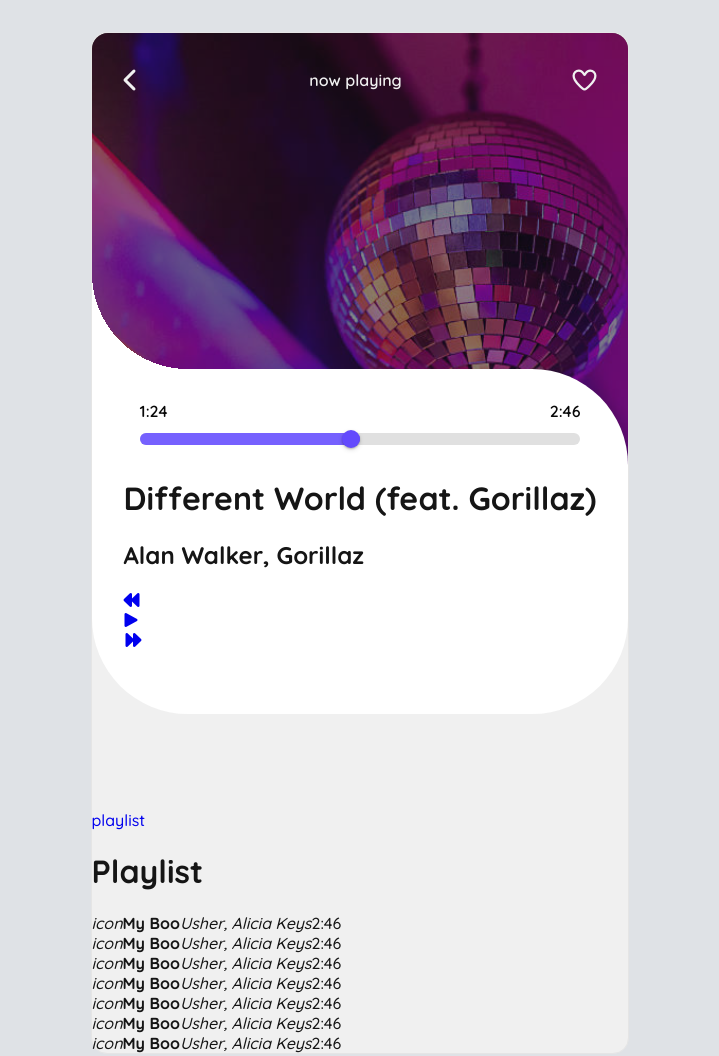
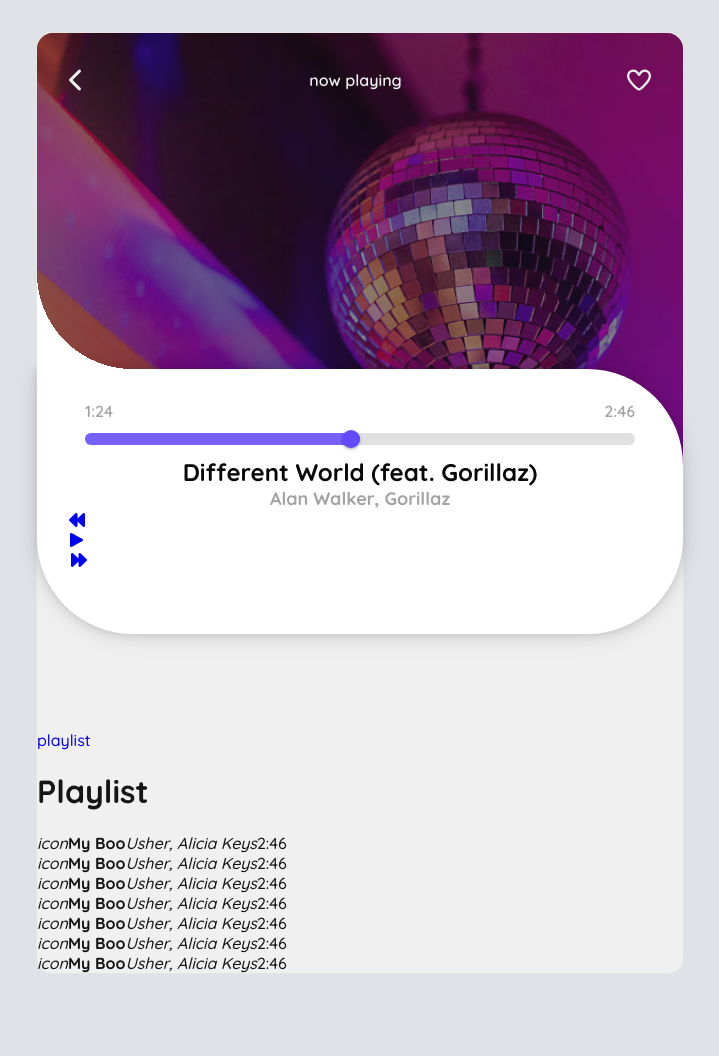
Before and after one commit to joseolinda/myPlayer, a website: page index.html in a window 1280 px wide. Shown: the whole page, without its empty margins (280-999 px from the left). After the commit the page ends 1006 px from the top, so only its background shows below. Drawn offline with nearby package versions, Linux system fonts and the light colour scheme; files that its build step writes are made by us from their sources; some icons are missing.

Commit message:
Estilização da música e artista

```diff
--- a/src/scss/player.scss
+++ b/src/scss/player.scss
@@ -7,6 +7,7 @@
 :root {
     --gap: 32px;
     --inner-gap: 16px;
+    --size-app: 680px;
 }
 
 .myplayer-app {
@@ -15,6 +16,8 @@
     border: thin solid #E5E5E5;
     border-radius: var(--inner-gap);
     position: relative;
+    width: calc(100% - var(--gap));
+    max-width: calc(var(--size-app) - var(--gap));
 }
 
 .myplayer-app ul {
@@ -94,6 +97,7 @@
     background-color: #ffffff;
     border-radius: 0 96px 96px 96px;
     z-index: 11;
+    box-shadow: 0 2px 24px rgba(0,0,0,0.12), 0 1px 8px rgba(0,0,0,0.12);
 }
 
 .myplayer-app main::before {
@@ -125,7 +129,7 @@
     flex-direction: row;
     justify-content: space-between;
     font-weight: 600;
-    color: #080808;
+    color:  #a4a2a2;
 }
 
 .myplayer-app .progress-bar {
@@ -163,6 +167,27 @@
   transition: all 0.3s cubic-bezier(.25,.8,.25,1);
 }
 
+.myplayer-app #music-playing {
+    text-align: center;
+    position: relative;
+}
+
+.myplayer-app #music-playing h1,
+.myplayer-app #music-playing h2 {
+    margin: 0;
+    padding: 0;
+    font-size: 24px;
+    color: #080808;
+    text-overflow: ellipsis;
+    white-space: nowrap;
+    overflow: hidden;
+    width: 100%;
+}
+
+.myplayer-app #music-playing h2 {
+    font-size: 18px;
+    color:  #a4a2a2;
+}
 
 
 /* Responsividade */
```
